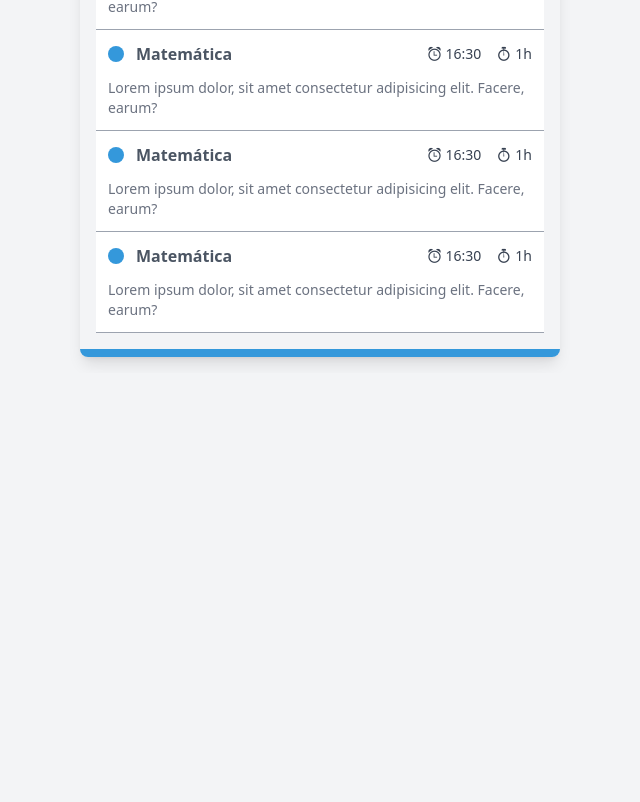
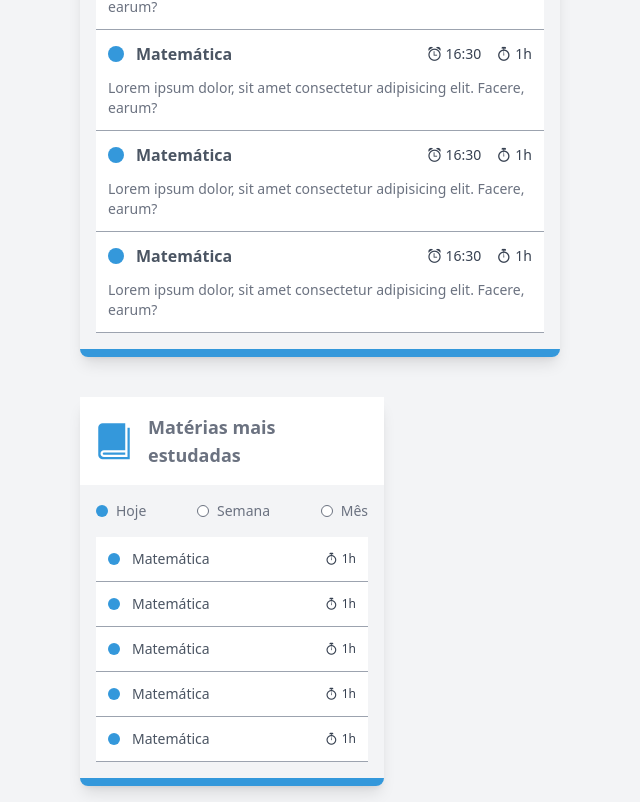
Before and after one commit to Cris-Smykel/jose-aprovado, a React (Create React App) app: page / in a window 1280 px wide. Shown: the part 631-1433 px from the top of the page, without its empty margins (0-640 px from the left). Before the commit the page ends 1004 px from the top, so only its background shows below. Built offline with nearby package versions, Linux system fonts and the light colour scheme.

Commit message:
Most Used complete

```diff
--- a/src/components/home/Hero.jsx
+++ b/src/components/home/Hero.jsx
@@ -1,5 +1,6 @@
 import LastDays from "./LastDays";
 import NewActivity from "./NewActivity";
+import MostUsed from "./MostUsed";
 
 export default function Hero() {
   return (
@@ -8,6 +9,8 @@ export default function Hero() {
         <LastDays />
 
         <NewActivity />
+
+        <MostUsed />
       </div>
     </section>
   );
--- /dev/null
+++ b/src/components/home/MostUsed.jsx
@@ -0,0 +1,120 @@
+export default function MostUsed() {
+  return (
+    <div className="shadow-lg max-w-[19rem] border-b-8 rounded-lg border-primary">
+      <div className="p-4 bg-white flex items-center gap-4">
+        <i className="icon-book text-4xl text-primary"></i>
+
+        <h2 className="text-lg text-gray-500 font-bold">
+          Matérias mais estudadas
+        </h2>
+      </div>
+
+      <div className=" bg-gray-100 p-4 flex flex-col gap-4">
+        <div className="flex items-center justify-between">
+          <div className="flex items-center gap-2">
+            <div className="rounded-full w-3 aspect-square bg-primary  cursor-pointer"></div>
+
+            <mark className="text-gray-500 font-medium text-sm">Hoje</mark>
+          </div>
+          <div className="flex items-center gap-2">
+            <div className="rounded-full w-3 aspect-square bg-white border-gray-500 border cursor-pointer"></div>
+
+            <mark className="text-gray-500 font-medium text-sm">Semana</mark>
+          </div>
+          <div className="flex items-center gap-2">
+            <div className="rounded-full w-3 aspect-square bg-white border-gray-500 border cursor-pointer"></div>
+
+            <mark className="text-gray-500 font-medium text-sm">Mês</mark>
+          </div>
+        </div>
+
+        <div>
+          <div className="flex flex-col gap-3 border-b border-gray-400 bg-white p-3">
+            <div className="flex justify-between gap-4">
+              <div className="flex items-center gap-3">
+                <mark className="rounded-full w-3 aspect-square bg-primary block"></mark>
+
+                <h3 className="text-sm text-gray-600 font-medium">
+                  Matemática
+                </h3>
+              </div>
+
+              <div className="flex gap-1 items-center">
+                <i className="icon-stopwatch text-gray-700 text-xs"></i>
+                <mark className="text-gray-700 font-medium text-xs">1h</mark>
+              </div>
+            </div>
+          </div>
+
+          <div className="flex flex-col gap-3 border-b border-gray-400 bg-white p-3">
+            <div className="flex justify-between gap-4">
+              <div className="flex items-center gap-3">
+                <mark className="rounded-full w-3 aspect-square bg-primary block"></mark>
+
+                <h3 className="text-sm text-gray-600 font-medium">
+                  Matemática
+                </h3>
+              </div>
+
+              <div className="flex gap-1 items-center">
+                <i className="icon-stopwatch text-gray-700 text-xs"></i>
+                <mark className="text-gray-700 font-medium text-xs">1h</mark>
+              </div>
+            </div>
+          </div>
+
+          <div className="flex flex-col gap-3 border-b border-gray-400 bg-white p-3">
+            <div className="flex justify-between gap-4">
+              <div className="flex items-center gap-3">
+                <mark className="rounded-full w-3 aspect-square bg-primary block"></mark>
+
+                <h3 className="text-sm text-gray-600 font-medium">
+                  Matemática
+                </h3>
+              </div>
+
+              <div className="flex gap-1 items-center">
+                <i className="icon-stopwatch text-gray-700 text-xs"></i>
+                <mark className="text-gray-700 font-medium text-xs">1h</mark>
+              </div>
+            </div>
+          </div>
+
+          <div className="flex flex-col gap-3 border-b border-gray-400 bg-white p-3">
+            <div className="flex justify-between gap-4">
+              <div className="flex items-center gap-3">
+                <mark className="rounded-full w-3 aspect-square bg-primary block"></mark>
+
+                <h3 className="text-sm text-gray-600 font-medium">
+                  Matemática
+                </h3>
+              </div>
+
+              <div className="flex gap-1 items-center">
+                <i className="icon-stopwatch text-gray-700 text-xs"></i>
+                <mark className="text-gray-700 font-medium text-xs">1h</mark>
+              </div>
+            </div>
+          </div>
+
+          <div className="flex flex-col gap-3 border-b border-gray-400 bg-white p-3">
+            <div className="flex justify-between gap-4">
+              <div className="flex items-center gap-3">
+                <mark className="rounded-full w-3 aspect-square bg-primary block"></mark>
+
+                <h3 className="text-sm text-gray-600 font-medium">
+                  Matemática
+                </h3>
+              </div>
+
+              <div className="flex gap-1 items-center">
+                <i className="icon-stopwatch text-gray-700 text-xs"></i>
+                <mark className="text-gray-700 font-medium text-xs">1h</mark>
+              </div>
+            </div>
+          </div>
+        </div>
+      </div>
+    </div>
+  );
+}
```
